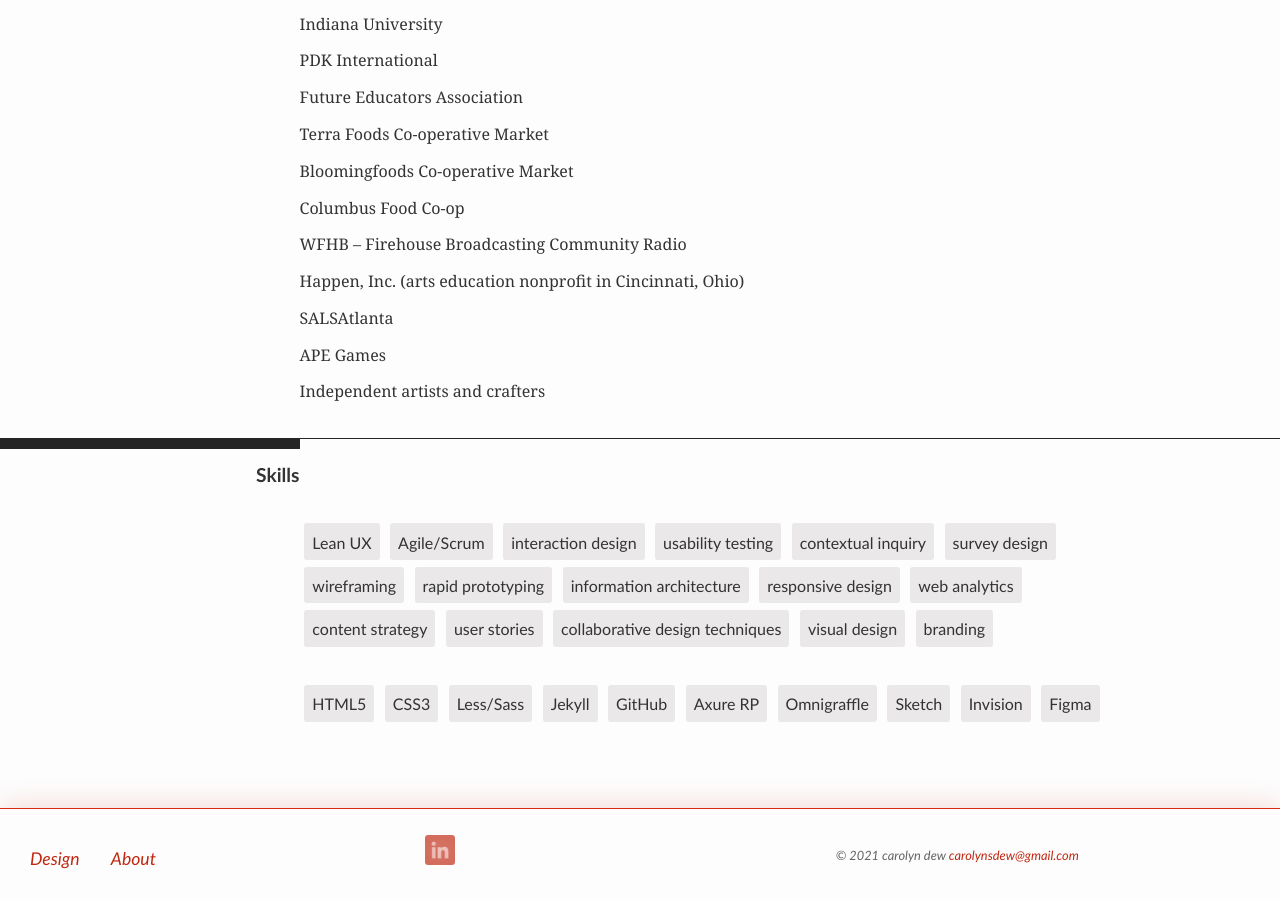
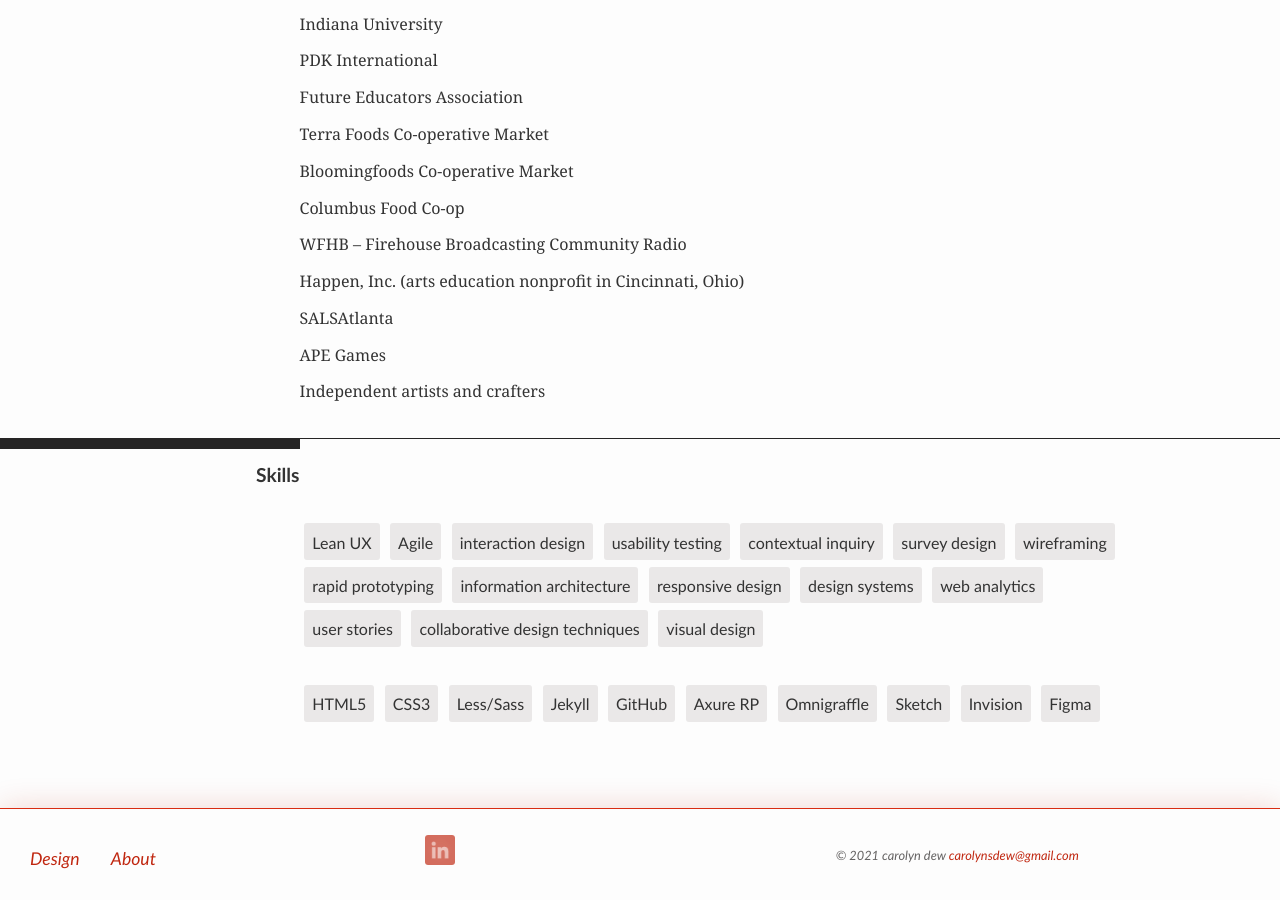
Before and after one commit to carodew/carodew.github.io, a Jekyll site: the page built from about.md, in a window 1280 px wide and 900 px high, scrolled down 940 px. Built offline with Jekyll 4.4.1, drawn with Linux system fonts in a browser that asks for light colours.

Commit message:
update skills some more

```diff
--- a/about.md
+++ b/about.md
@@ -78,7 +78,7 @@
 	Lean UX
 </li>
 
-<li>Agile/Scrum</li>
+<li>Agile</li>
 <li>interaction design</li>
 <li>usability testing</li>
 <li>contextual inquiry</li>
@@ -87,12 +87,11 @@
 <li>rapid prototyping</li>
 <li>information architecture</li>
 <li>responsive design</li>
+<li>design systems</li>
 <li>web analytics</li>
-<li>content strategy</li>
 <li>user stories</li>
 <li>collaborative design techniques</li>
 <li>visual design</li>
-<li>branding</li>
 </ul>
 <ul class="skill-pills">
 <li>HTML5</li>
```
